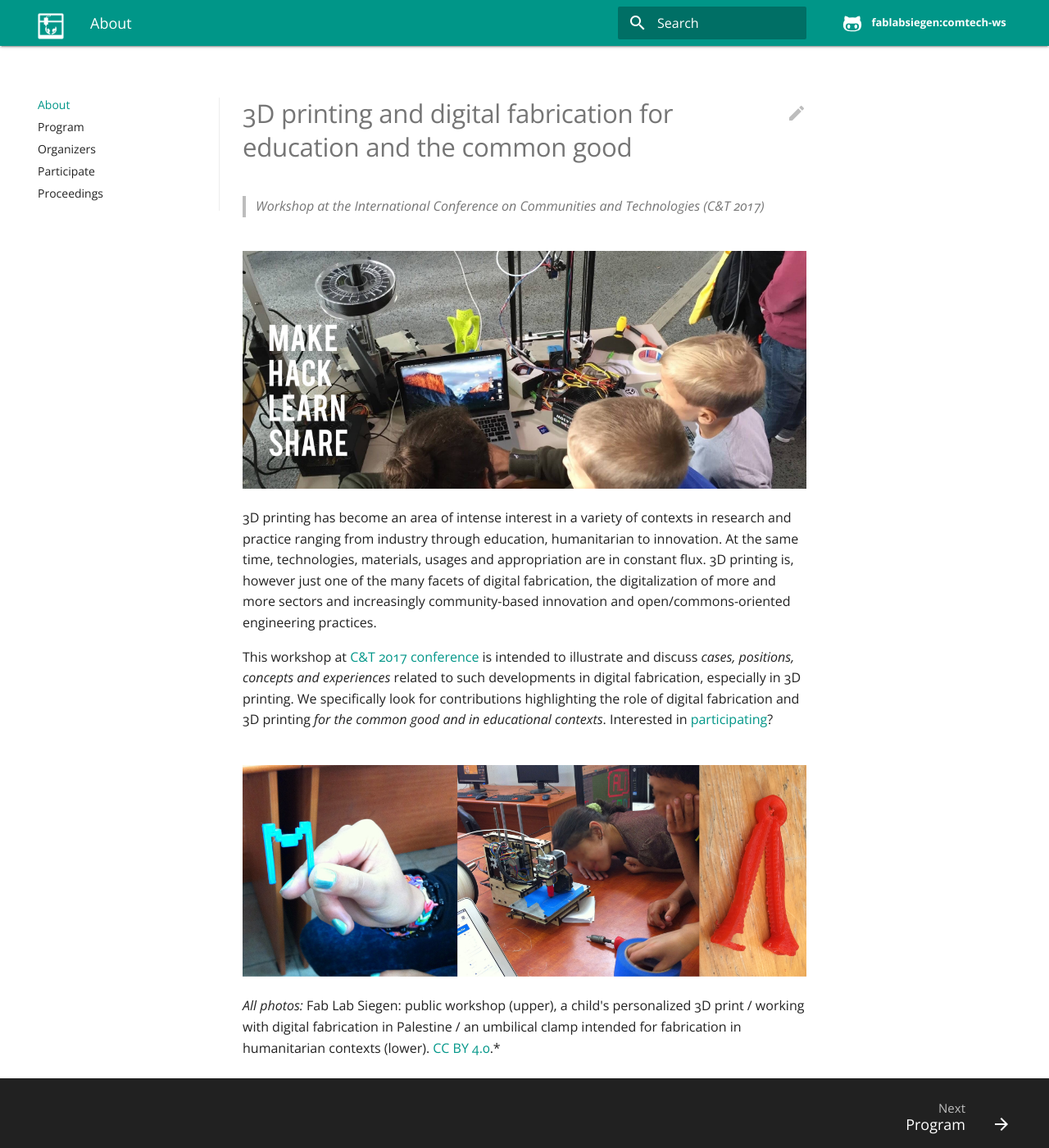
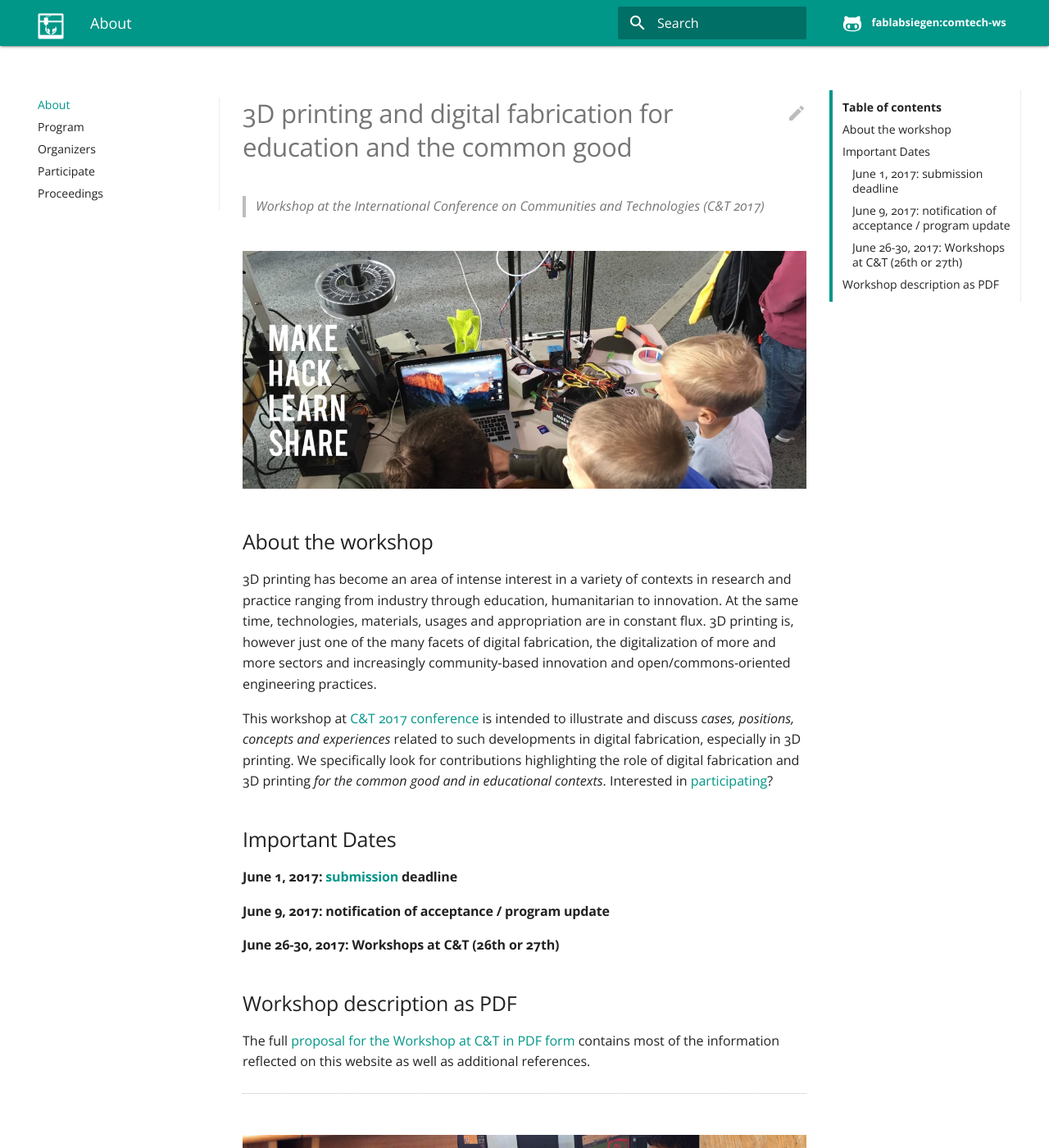
Before and after one commit to FabLabSiegen/fab101-2017-comtech-workshop, an MkDocs documentation site: the page built from docs/index.md, in a window 1280 px wide and 1400 px high. Shown: the whole window at 82% size. Built offline with MkDocs 1.6.1, drawn with Linux system fonts in a browser that asks for light colours; comment, search, counter and statistics services are not loaded; old or Windows-style settings are respelled for this version of MkDocs; some of the changed text lies outside the part shown.

Commit message:
cleanup + user feedback
gig logo, more info on frontpage, footer cleanup, typos

```diff
--- a/docs/index.md
+++ b/docs/index.md
@@ -5,10 +5,23 @@
 </br>
 ![3D printing workshop](/images/3dp-1.jpg)
 
+## About the workshop
+
 3D printing has become an area of intense interest in a variety of contexts in research and practice ranging from industry through education, humanitarian to innovation. At the same time, technologies, materials, usages and appropriation are in constant flux. 3D printing is, however just one of the many facets of digital fabrication, the digitalization of more and more sectors and increasingly community-based innovation and open/commons-oriented engineering practices.
 
 This workshop at [C&T 2017 conference](http://comtech.community/) is intended to illustrate and discuss *cases, positions, concepts and experiences* related to such developments in digital fabrication, especially in 3D printing. We specifically look for contributions highlighting the role of digital fabrication and 3D printing *for the common good and in educational contexts*. Interested in [participating](/participate)?
 
+## Important Dates
+#### June 1, 2017: [submission](/participate) deadline
+#### June 9, 2017: notification of acceptance / program update
+#### June 26-30, 2017: Workshops at C&T (26th or 27th)
+
+## Workshop description as PDF
+
+The full [proposal for the Workshop at C&T in PDF form](/images/2017_ws3dp_ct_proposal.pdf) contains most of the information reflected on this website as well as additional references.
+
+
+----
 </br>
 ![3D printing workshop](/images/3dp-examples.jpg)
 
--- a/theme/material/partials/footer.html
+++ b/theme/material/partials/footer.html
@@ -38,13 +38,28 @@
   {% endif %}
   <div class="md-footer-meta md-typeset">
     <div class="md-footer-meta__inner md-grid">
+
+      <div class="footer-logos">
+            <a href="http://www.uni-siegen.de/">
+            <img border="0" alt="Universität Siegen" src="{{ base_url }}/images/usi.png">
+          </a>
+          <a href="http://fablab-siegen.de/">
+            <img border="0" alt="FabLab Siegen" src="{{ base_url }}/images/fablab_logo.png">
+          </a>
+          <a href="http://globalinnovationgathering.com/">
+            <img border="0" alt="Global Innovation Gathering" src="{{ base_url }}/images/gig.png">
+          </a>
+
+        </div>
+
       <div class="md-footer-copyright">
         {% if config.copyright %}
           <div class="md-footer-copyright__highlight">
             {{ config.copyright }}
           </div>
         {% endif %}
-        powered by
+        <a href="{{ base_url }}/imprint/" title="Imprint">
+                  Imprint</a>  |  powered by
         <a href="http://www.mkdocs.org" title="MkDocs">MkDocs</a>
         and
         <a href="http://squidfunk.github.io/mkdocs-material/" title="Material for MkDocs">
@@ -56,18 +71,5 @@
       {% endblock %}
     </div>
 
-	<div class="footer-logos">
-	  		<a href="http://www.uni-siegen.de/">
-				<img border="0" alt="Universität Siegen" src="{{ base_url }}/images/usi.png">
-			</a>
-			<a href="http://fablab-siegen.de/">
-				<img border="0" alt="FabLab Siegen" src="{{ base_url }}/images/fablab_logo.png">
-			</a>
-	  </div>
-
-	<div style="text-align: center; width:100%;">
-	  		<a href="{{ base_url }}/imprint/" title="Imprint">
-          Imprint</a>
-	  </div>
   </div>
 </footer>
```
Also changed, not shown: docs/organizers.md (+1 -1 lines), docs/images/gig.png (added).
